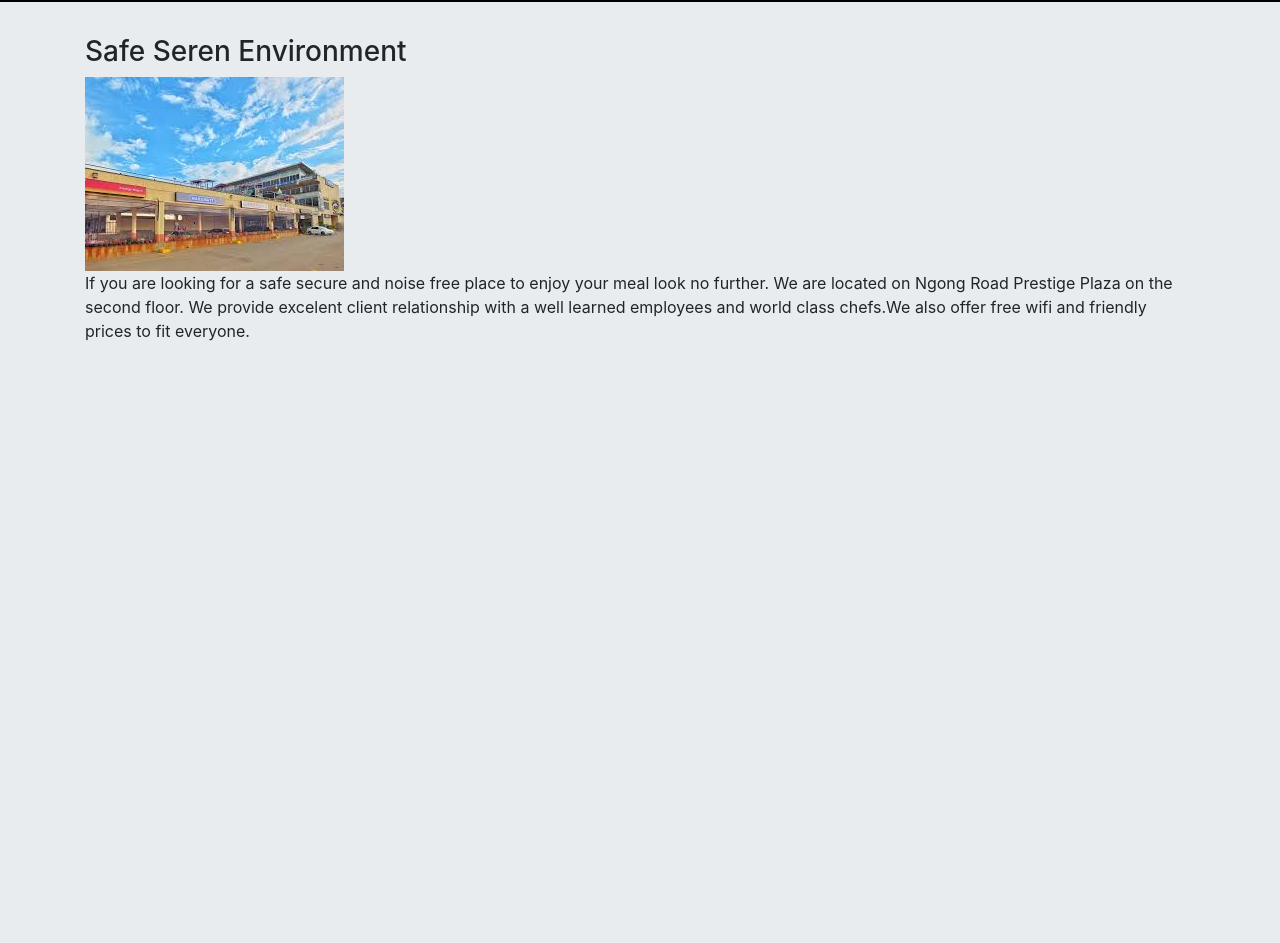
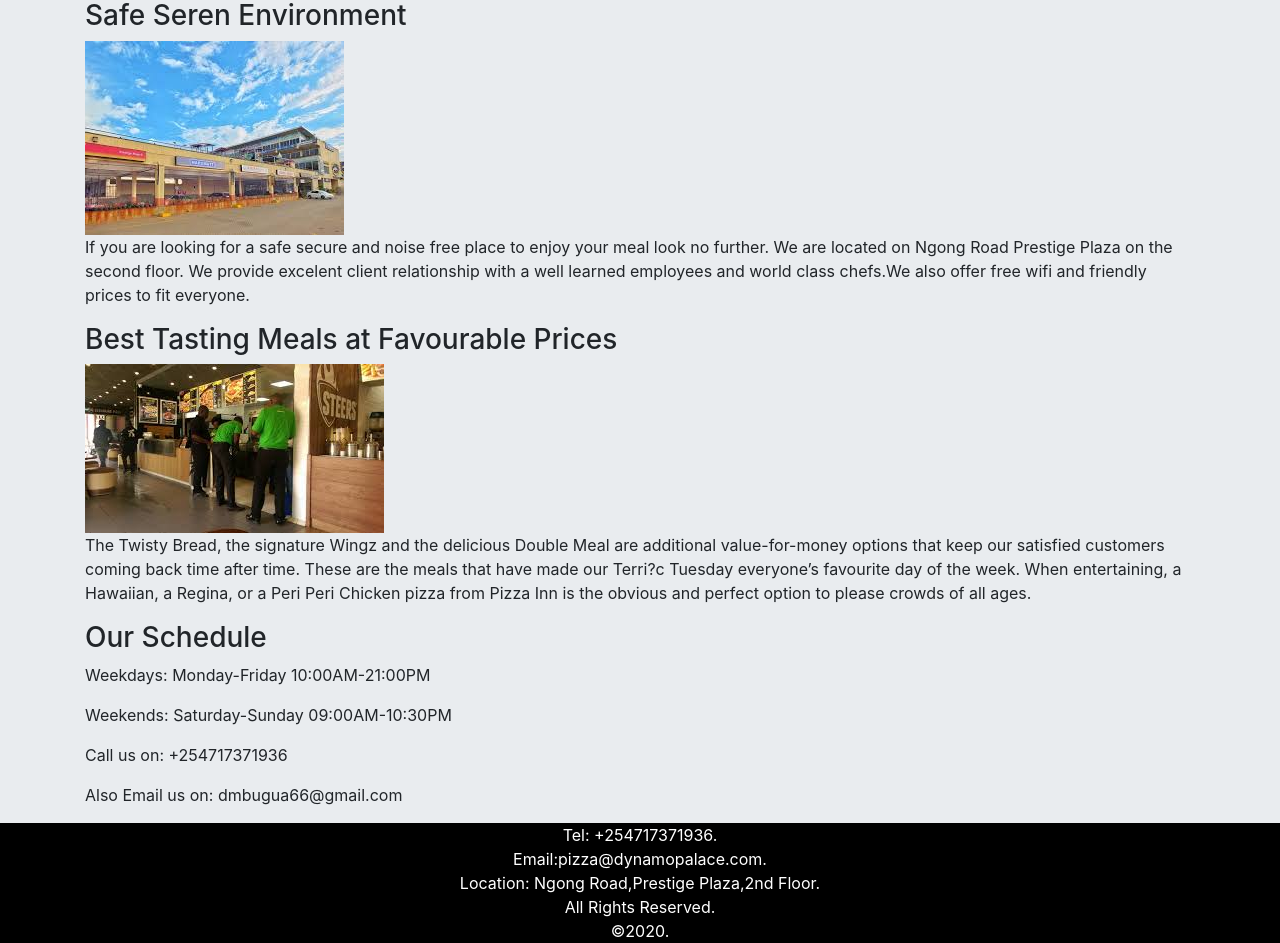
Before and after one commit to dynamodenis/DYNAMO-PIZZA-PALACE, a plain HTML site: page about.html in a window 1280 px wide. Shown: the part 95-1038 px from the top of the page. Before the commit the page ends 800 px from the top, so only its background shows below. Drawn offline with Linux system fonts and the light colour scheme.

Commit message:
added footer and contact details on the about me

```diff
--- a/about.html
+++ b/about.html
@@ -16,6 +16,7 @@
             <li class="order"><a href="order.html">ORDER NOW</a></li>
         </ul>
     </div>
+    <br>
     <div class="container">
         <div class="about">
             <div class="safe">
@@ -27,7 +28,33 @@
                     chefs.We also offer <span>free wifi</span> and <span>friendly prices</span> to fit everyone.
                 </p>
             </div>
+            <div class="safe">
+                <h3>Best Tasting Meals at Favourable Prices</h3>
+                <img src="images/restaurant.jpeg" title="DYNAMO PIZZA PAZA">
+                <p>The Twisty Bread, the signature Wingz and the delicious Double Meal are additional
+                     value-for-money options that keep our satisfied customers coming back time after time.
+                     These are the meals that have made our Terri?c Tuesday everyone’s favourite day of the week.
+                      When entertaining, a Hawaiian, a Regina, or a Peri Peri Chicken pizza from Pizza Inn is the
+                       obvious and perfect option to please crowds of all ages.
+                </p>
+            </div>
+            <div class="schedule">
+                <h3>Our Schedule</h3>
+                <p>Weekdays: Monday-Friday 10:00AM-21:00PM</p>
+                <p>Weekends: Saturday-Sunday 09:00AM-10:30PM</p>
+                <p>Call us on:     +254717371936</p>
+                <p>Also Email us on: dmbugua66@gmail.com</p>
+            </div>
         </div>
+    </div>
+    <div class="footer">
+        <footer>
+            Tel: +254717371936. <br>
+            Email:pizza@dynamopalace.com. <br>
+            Location: Ngong Road,Prestige Plaza,2nd Floor. <br>
+            All Rights Reserved. <br>
+            &copy;2020. <br>
+        </footer>
     </div>
 </body>
 </html>
--- a/style.css
+++ b/style.css
@@ -133,5 +133,5 @@
 
 /* THIS DESIGNS THE ABOUT US */
 .about{
-    padding-top:100px ;
+    margin-top:70px ;
 }
```
Also changed, not shown: images/restaurant.jpeg (added).
